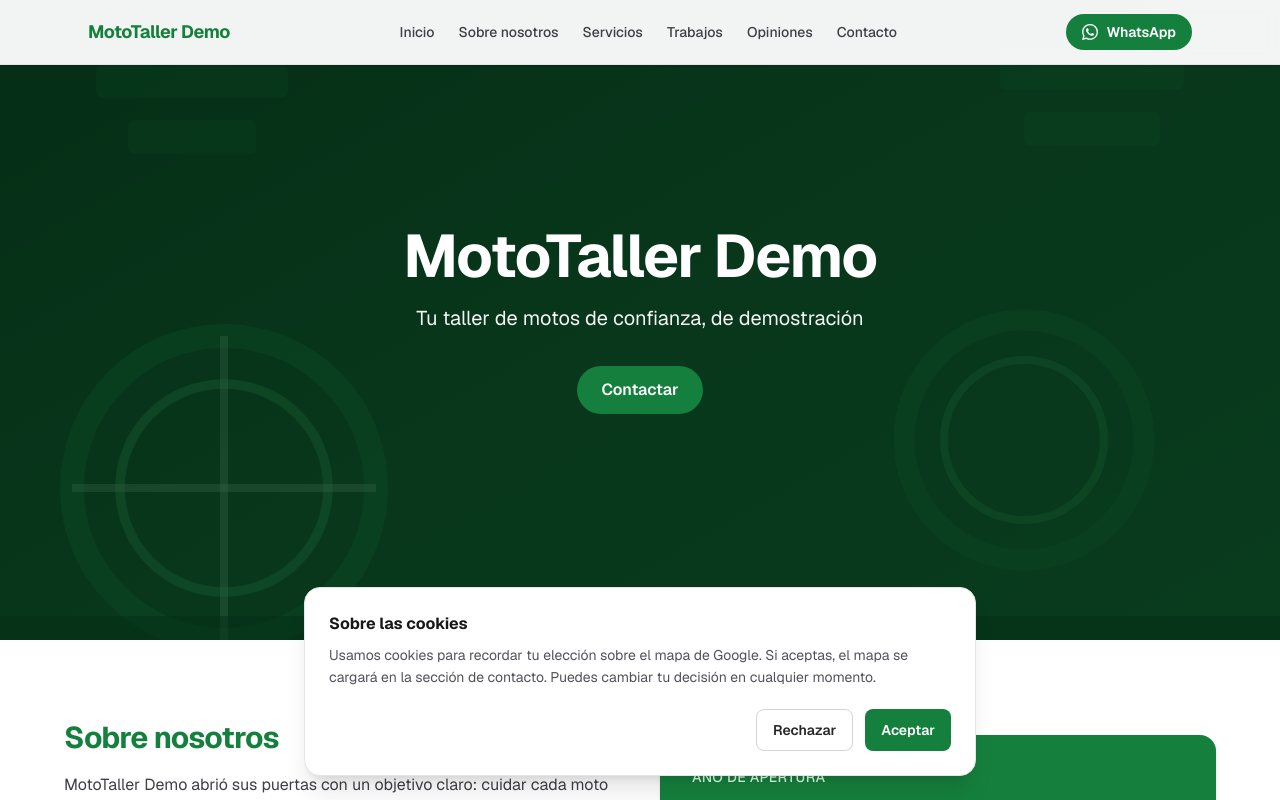
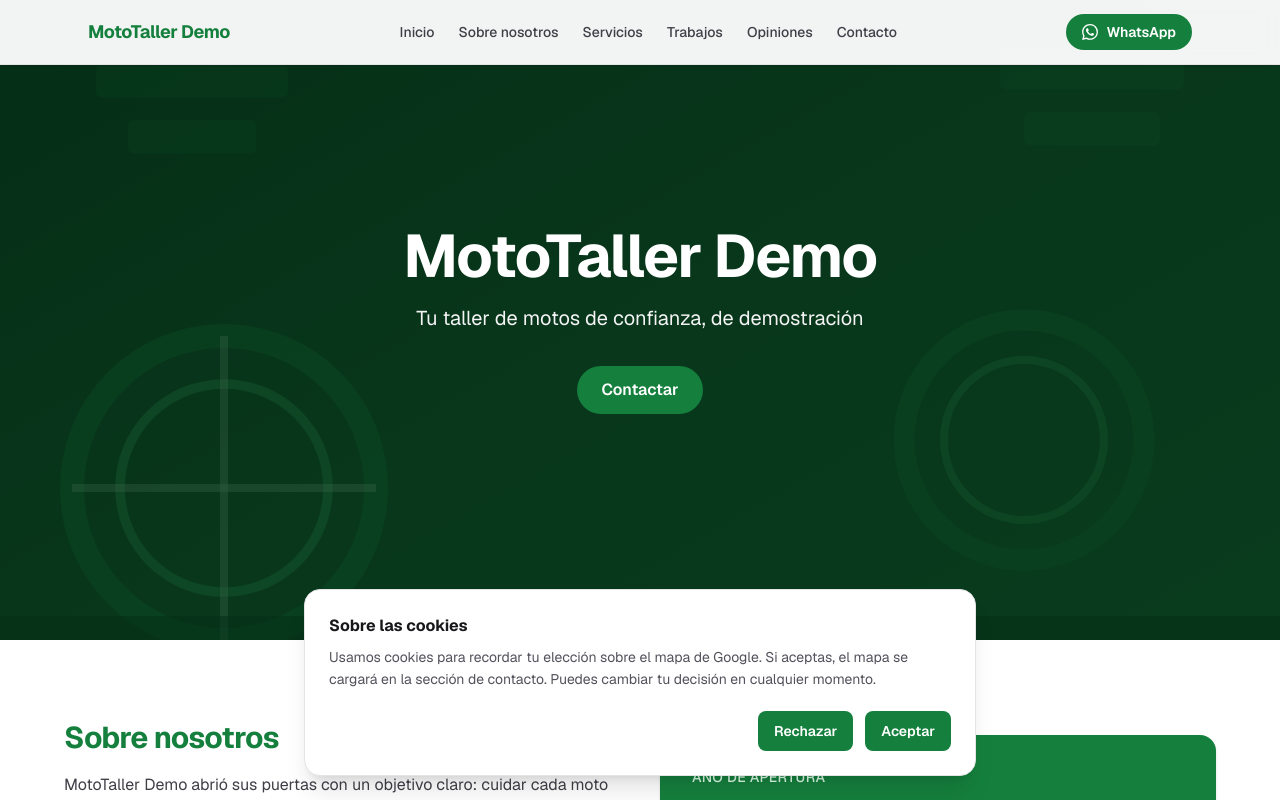
Before and after one commit to danigj91x/taller_motos_CRM, a Next.js app in the folder frontend/: page / in a window 1280 px wide. Shown: the top 800 px of the page. Built offline with nearby package versions, Linux system fonts and the light colour scheme.

Commit message:
fix: unifica el aspecto de Aceptar y Rechazar con el mismo estilo

```diff
--- a/frontend/src/components/cookies/BannerCookies.tsx
+++ b/frontend/src/components/cookies/BannerCookies.tsx
@@ -38,7 +38,7 @@ export default function BannerCookies() {
           <button
             type="button"
             onClick={rechazar}
-            className="inline-flex w-full items-center justify-center rounded-lg border border-zinc-300 bg-white px-4 py-2.5 text-sm font-semibold text-zinc-800 transition-colors hover:bg-zinc-100 focus-visible:outline focus-visible:outline-2 focus-visible:outline-offset-2 focus-visible:outline-primary-700 dark:border-zinc-700 dark:bg-zinc-900 dark:text-zinc-100 dark:hover:bg-zinc-800 sm:w-auto"
+            className="inline-flex w-full items-center justify-center rounded-lg bg-primary-700 px-4 py-2.5 text-sm font-semibold text-white transition-colors hover:bg-primary-800 focus-visible:outline focus-visible:outline-2 focus-visible:outline-offset-2 focus-visible:outline-primary-700 sm:w-auto"
           >
             Rechazar
           </button>
```
